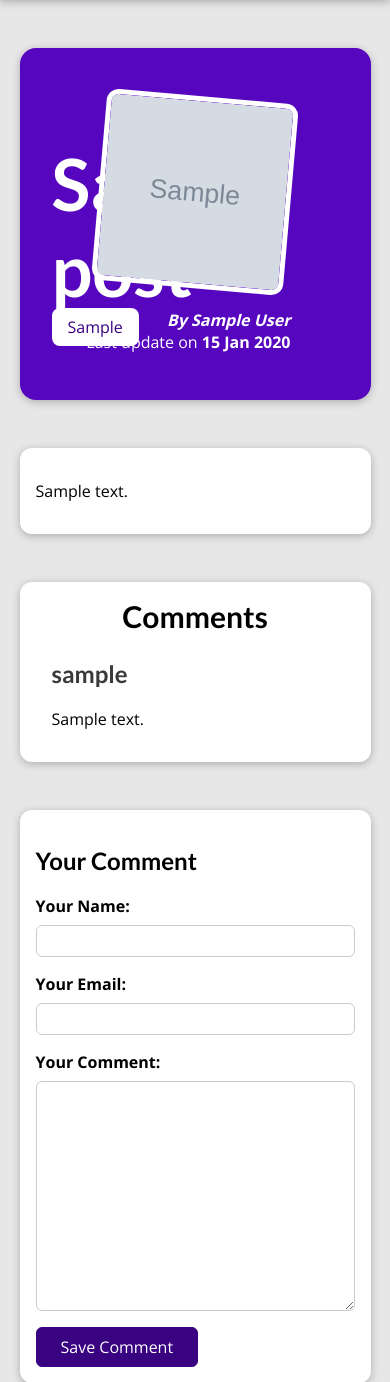
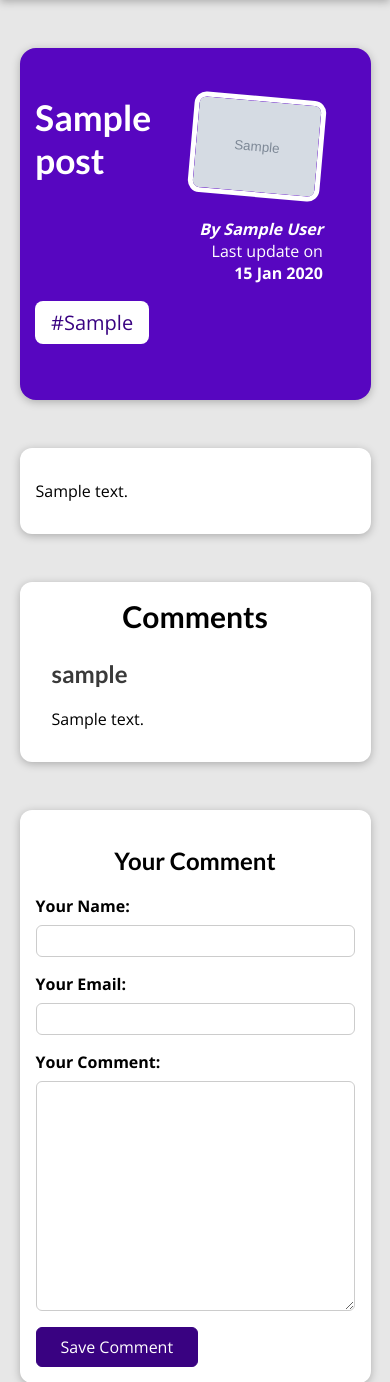
Before and after one commit to VahramMovsesyan/My_site, a Django app: a page that uses blog/templates/blog/post-detail.html in a window 390 px wide. Shown: the part 80-1462 px from the top of the page. Run offline with Django 4.2, Linux system fonts and the light colour scheme; tables that the repository leaves empty hold one stand-in row (values such as "Sample post"); grey boxes marked "Sample" are stand-in pictures.

Commit message:
make full responsive

```diff
--- a/blog/static/blog/all-posts.css
+++ b/blog/static/blog/all-posts.css
@@ -29,14 +29,13 @@ ul {
 
 article{
   display: flex;
-  justify-content: center;
   align-items: center;
   flex-wrap: wrap;
-
 }
 article > li {
   padding: 1rem;
   max-width: 20rem;
+  width: 100%;
 }
 
 .post img {
--- a/blog/static/blog/post-detail.css
+++ b/blog/static/blog/post-detail.css
@@ -8,13 +8,14 @@ body {
 }
 
 #summary {
+  display: flex;
+  justify-content: space-between;
   margin: 8rem auto 3rem auto;
   padding: 2rem;
   width: 90%;
   max-width: 90rem;
   border-radius: 16px;
   background-color: #5706c0;
-  position: relative;
   box-shadow: 0 2px 8px rgba(0, 0, 0, 0.25);
   height: 22rem;
 }
@@ -22,13 +23,11 @@ body {
 #summary h2 {
   color: white;
   font-size: 4.5rem;
-  margin-bottom: 0.25rem;
+  margin: 1rem 0;
+  overflow:visible;
 }
 
 #summary article {
-  position: absolute;
-  top: 2rem;
-  right: 3rem;
   padding: 1rem 2rem;
   border-radius: 12px;
   text-align: right;
@@ -36,8 +35,9 @@ body {
 }
 
 #summary article img {
-  width: 12rem;
-  height: 12rem;
+  max-width: 12rem;
+  width: 100%;
+  max-height: 12rem;
   border-radius: 12px;
   transform: rotateZ(5deg);
   border: 5px solid white;
@@ -67,12 +67,23 @@ main {
   box-shadow: 0 2px 8px rgba(0, 0, 0, 0.25);
 }
 
+.detail{
+  display: flex;
+  flex-direction: column;
+  justify-content: space-between;
+}
+
+.tags-section {
+  min-height: 50px;
+  margin-bottom: 20px;
+}
+
 .tag {
   background-color: white;
   color: #390281;
   padding: 0.5rem 1rem;
   border-radius: 8px;
-
+  font-size: 20px;
 }
 
 #comment-form {
@@ -83,6 +94,10 @@ main {
   background-color: white;
   box-shadow: 0 2px 8px rgba(0, 0, 0, 0.25);
   padding: 1rem;
+}
+
+#comment-form h2 {
+  text-align: center;
 }
 
 #comment-form button {
@@ -191,3 +206,19 @@ main {
   text-align: center;
   margin-top: 0;
 }
+
+@media screen and (max-width: 900px) {
+  #summary {
+    padding: 2rem 4vw;
+  }
+
+  #summary h2 {
+    font-size: calc(1rem + 5vw);
+  }
+
+  .tag {
+    display: inline-block;
+    margin: 3px 0;
+  }
+
+}
--- a/blog/static/blog/post.css
+++ b/blog/static/blog/post.css
@@ -6,6 +6,7 @@
 }
 
 .post a {
+    height: 22rem;
     text-decoration: none;
     color: black;
     transition: all 0.2s ease;
--- a/blog/templates/blog/post-detail.html
+++ b/blog/templates/blog/post-detail.html
@@ -20,12 +20,15 @@
     {% endif %}
 
     <section id="summary">
-        <h2>{{ post.title }}</h2>
-        <div>
-            {% for tag in post_tags %}
-                <span class="tag">{{ tag.caption }}</span>
-            {% endfor %}
+        <div class="detail">
+            <h2>{{ post.title }}</h2>
+            <div class="tags-section">
+                {% for tag in post_tags %}
+                    <span class="tag">#{{ tag.caption }}</span>
+                {% endfor %}
+            </div>
         </div>
+
         <article>
             <img src="{{ post.image.url }}" alt="{{ post.title }}">
             <address>By <a href="mailto:{{ post.author.email_address }}">{{ post.author }}</a></address>
```
Also changed, not shown: blog/static/blog/index.css (+20 -7 lines).
